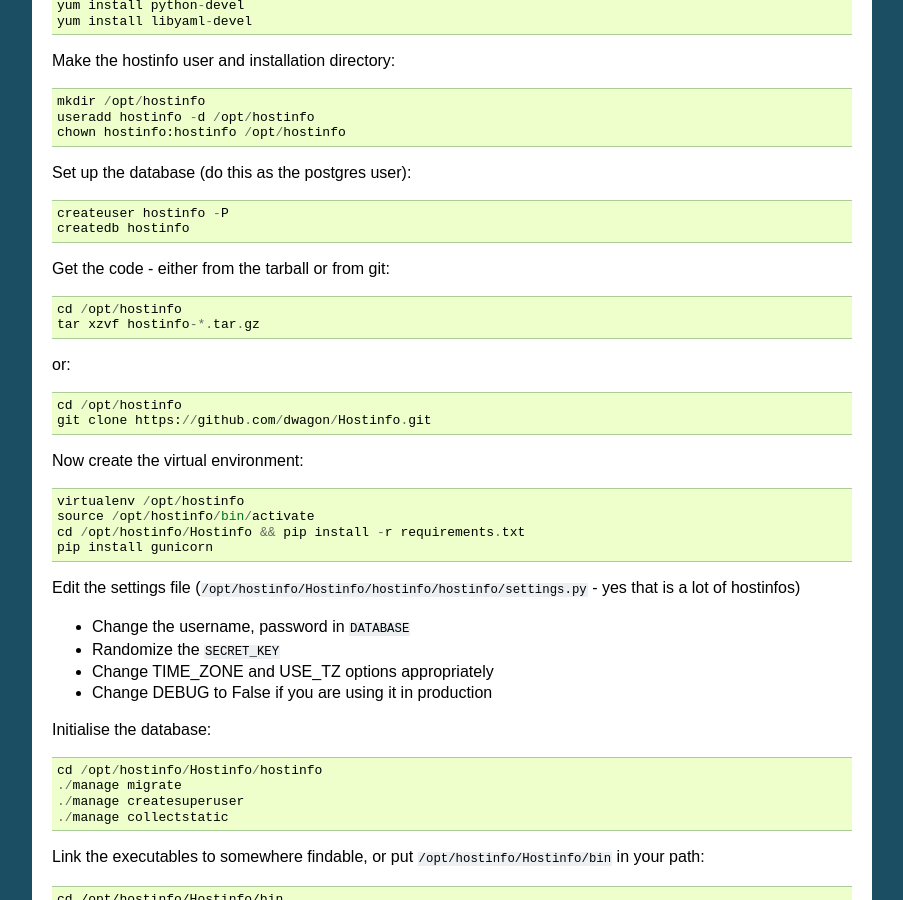
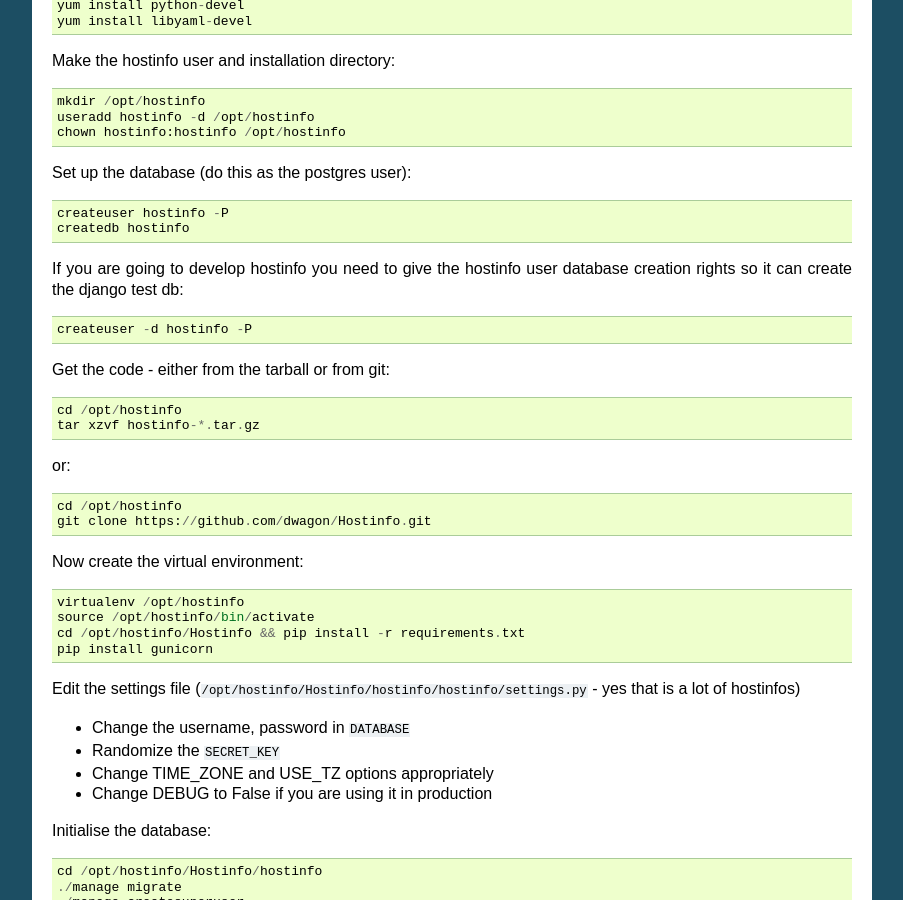
Before and after one commit to dwagon/Hostinfo, a Sphinx documentation site: the page built from docs/install.rst, in a window 1280 px wide and 900 px high, scrolled down 431 px. Shown: the whole window, without its empty margins (198-1101 px from the left). Built offline with Sphinx 7.4.7, drawn with Linux system fonts in a browser that asks for light colours.

Commit message:
Detail how to give the hostinfo user rights to create test databases

```diff
--- a/docs/install.rst
+++ b/docs/install.rst
@@ -33,6 +33,11 @@ Set up the database (do this as the postgres user)::
 
     createuser hostinfo -P
     createdb hostinfo
+
+If you are going to develop hostinfo you need to give the hostinfo
+user database creation rights so it can create the django test db::
+
+    createuser -d hostinfo -P
 
 Get the code - either from the tarball or from git::
 
```
